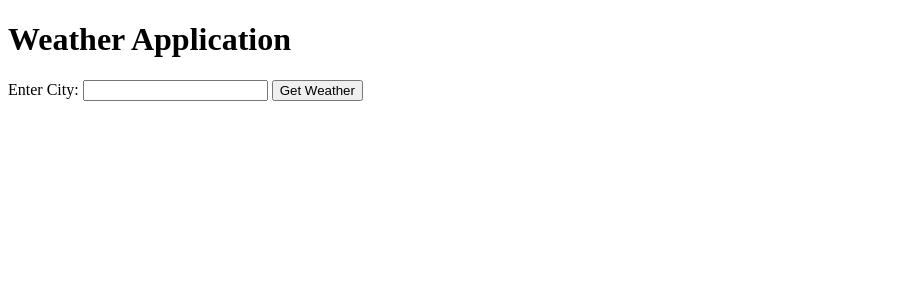
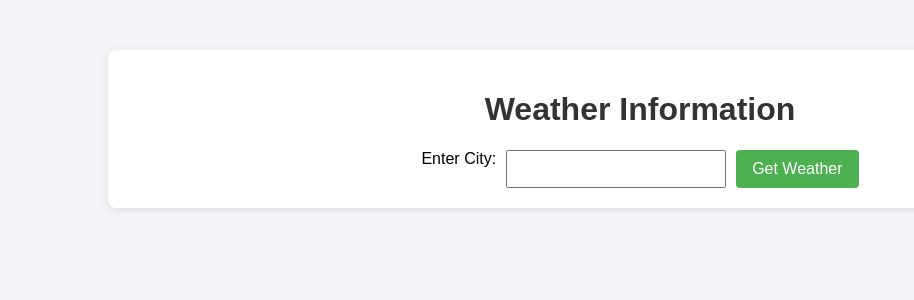
Before and after one commit to Optimesm-a/weather-app78, a Flask app: page / in a window 1280 px wide. Shown: the top 300 px of the page, without its empty margins (0-914 px from the left). Run offline with Flask 3, Linux system fonts and the light colour scheme.

Commit message:
5.kayıt site arayüzü tablo haline getirilip düzenlendi

```diff
--- /dev/null
+++ b/static/style.css
@@ -0,0 +1,134 @@
+/* static/style.css */
+body {
+    font-family: Arial, sans-serif;
+    margin: 0;
+    padding: 0;
+    background-color: #f4f4f9;
+}
+
+.container {
+    width: 80%;
+    margin: 50px auto;
+    padding: 20px;
+    background-color: white;
+    border-radius: 8px;
+    box-shadow: 0 2px 10px rgba(0, 0, 0, 0.1);
+}
+
+h1 {
+    text-align: center;
+    color: #333;
+}
+
+form {
+    display: flex;
+    justify-content: center;
+    gap: 10px;
+}
+
+input {
+    padding: 8px;
+    font-size: 16px;
+    width: 200px;
+}
+
+button {
+    padding: 8px 16px;
+    font-size: 16px;
+    cursor: pointer;
+    background-color: #9b59b6;  /* Mor renk */
+    color: white;
+    border: none;
+    border-radius: 4px;
+}
+
+button:hover {
+    background-color: #8e44ad;  /* Mor hover rengi */
+}
+
+table {
+    width: 100%;
+    margin-top: 30px;
+    border-collapse: collapse;
+    background-color: #fff;
+    box-shadow: 0 2px 10px rgba(0, 0, 0, 0.1);
+}
+
+th, td {
+    padding: 12px;
+    text-align: center;
+    border: 1px solid #ddd;
+}
+
+th {
+    background-color: #9b59b6;  /* Mor başlık rengi */
+    color: white;
+}
+
+tr:nth-child(even) {
+    background-color: #f2f2f2;
+}
+
+tr:hover {
+    background-color: #ddd;
+}
+
+.error {
+    color: red;
+    text-align: center;
+    margin-top: 20px;
+}
+
+
+input {
+    padding: 8px;
+    font-size: 16px;
+    width: 200px;
+}
+
+button {
+    padding: 8px 16px;
+    font-size: 16px;
+    cursor: pointer;
+    background-color: #4CAF50;
+    color: white;
+    border: none;
+    border-radius: 4px;
+}
+
+button:hover {
+    background-color: #45a049;
+}
+
+table {
+    width: 100%;
+    margin-top: 30px;
+    border-collapse: collapse;
+    background-color: #fff;
+    box-shadow: 0 2px 10px rgba(0, 0, 0, 0.1);
+}
+
+th, td {
+    padding: 12px;
+    text-align: center;
+    border: 1px solid #ddd;
+}
+
+th {
+    background-color: #4CAF50;
+    color: white;
+}
+
+tr:nth-child(even) {
+    background-color: #f2f2f2;
+}
+
+tr:hover {
+    background-color: #ddd;
+}
+
+.error {
+    color: red;
+    text-align: center;
+    margin-top: 20px;
+}
--- a/templates/index.html
+++ b/templates/index.html
@@ -1,20 +1,27 @@
+<!-- templates/index.html -->
 <!DOCTYPE html>
 <html lang="en">
 <head>
     <meta charset="UTF-8">
     <meta name="viewport" content="width=device-width, initial-scale=1.0">
-    <title>Weather Application</title>
+    <title>Weather App</title>
+    <link rel="stylesheet" href="{{ url_for('static', filename='style.css') }}">
 </head>
 <body>
-    <h1>Weather Application</h1>
+    <div class="container">
+        <h1>Weather Information</h1>
+
+        <!-- Form to enter city -->
         <form action="/weather" method="POST">
             <label for="city">Enter City:</label>
-        <input type="text" name="city" required>
+            <input type="text" id="city" name="city" required>
             <button type="submit">Get Weather</button>
         </form>
 
+        <!-- Display error message if exists -->
         {% if error %}
-        <p style="color:red">{{ error }}</p>
+            <p class="error">{{ error }}</p>
         {% endif %}
+    </div>
 </body>
 </html>
```
Also changed, not shown: templates/weather.html (+29 -7 lines). Lines whose indentation alone changed are shown as unchanged.
